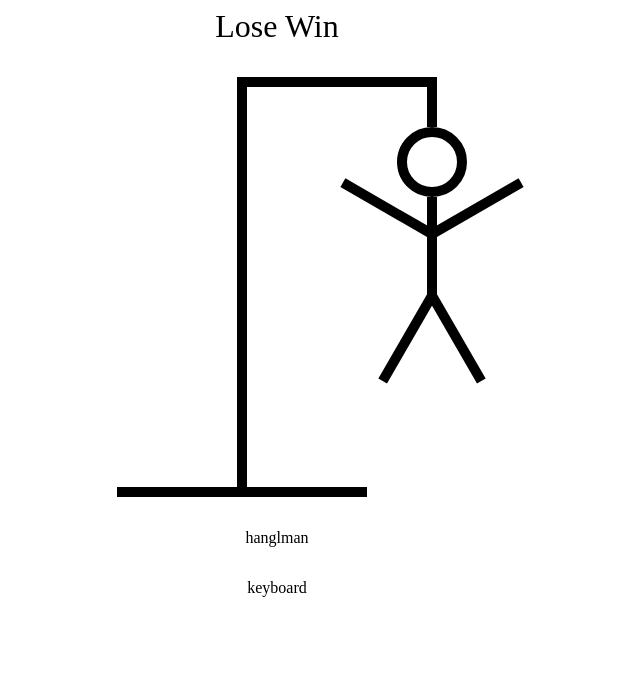
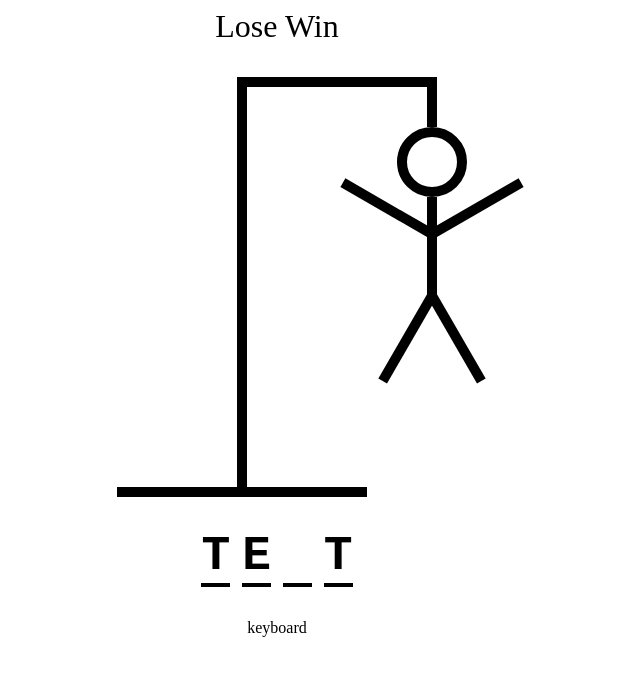
Before and after one commit to Dina2703/react_ts_hangman, a React (Vite) app: page / in a window 1280 px wide. Shown: the top 676 px of the page, without its empty margins (363-1003 px from the left). Built offline with nearby package versions, Linux system fonts and the light colour scheme.

Commit message:
HangmanWord style for guessed letters

```diff
--- a/src/HangmanWord.tsx
+++ b/src/HangmanWord.tsx
@@ -1,3 +1,28 @@
 export function HangmanWord() {
-  return <div>hanglman</div>;
+  const word = "text";
+  const guessedLetter = ["t", "e", "g"];
+  return (
+    <div
+      style={{
+        display: "flex",
+        gap: ".25em",
+        fontSize: "3rem",
+        fontWeight: "bold",
+        textTransform: "uppercase",
+        fontFamily: "monospace",
+      }}
+    >
+      {word.split("").map((letter, index) => (
+        <span style={{ borderBottom: ".1em solid black" }} key={index}>
+          <span
+            style={{
+              visibility: guessedLetter.includes(letter) ? "visible" : "hidden",
+            }}
+          >
+            {letter}
+          </span>
+        </span>
+      ))}
+    </div>
+  );
 }
```
